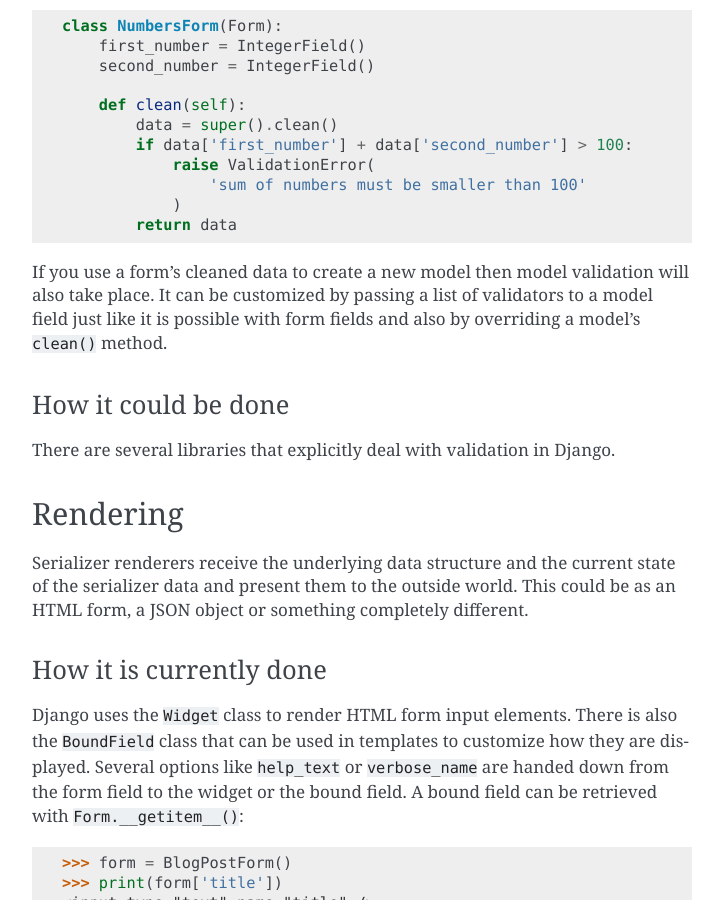
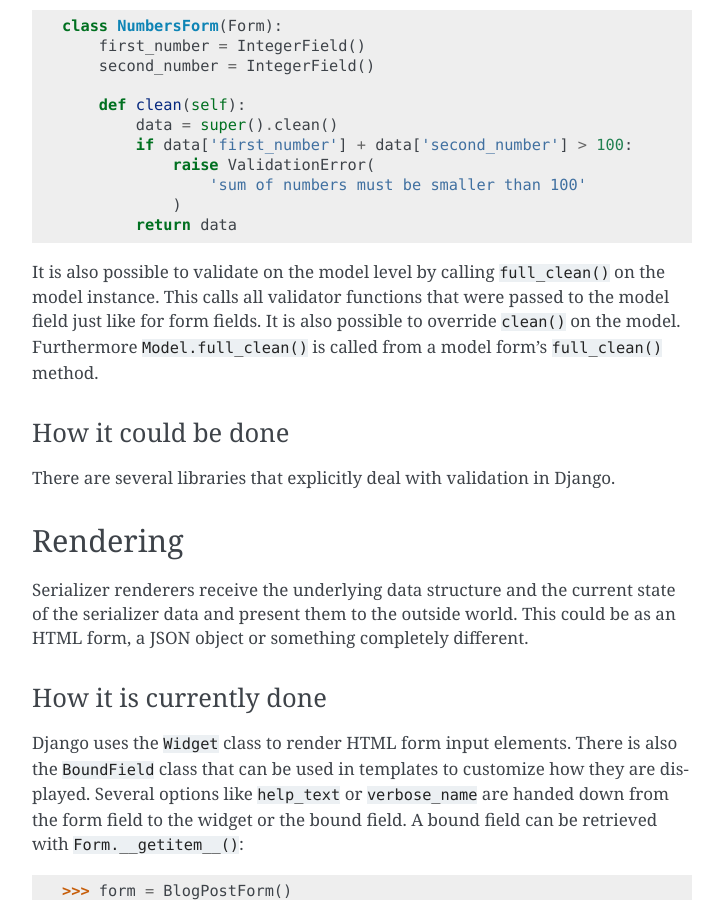
Before and after one commit to mjtamlyn/django-adapters, a Sphinx documentation site: the page built from docs/source/components.rst, in a window 1280 px wide and 900 px high, scrolled down 4794 px. Shown: the whole window, without its empty margins (388-1111 px from the left). Built offline with Sphinx 7.4.7, drawn with Linux system fonts in a browser that asks for light colours.

Commit message:
Clarify model validation
A model is not actually validated when calling save(), you have to call
Model.full_clean() yourself or use a model form that also calls that
method.

```diff
--- a/docs/source/components.rst
+++ b/docs/source/components.rst
@@ -262,10 +262,11 @@ Cross field validation is made possible by overriding ``Form.clean()``:
             return data
 
 
-If you use a form's cleaned data to create a new model then model validation
-will also take place. It can be customized by passing a list of validators to a
-model field just like it is possible with form fields and also by overriding a
-model's ``clean()`` method.
+It is also possible to validate on the model level by calling ``full_clean()``
+on the model instance. This calls all validator functions that were passed to
+the model field just like for form fields. It is also possible to override
+``clean()`` on the model. Furthermore ``Model.full_clean()`` is called from
+a model form's ``full_clean()`` method.
 
 
 How it could be done
```
